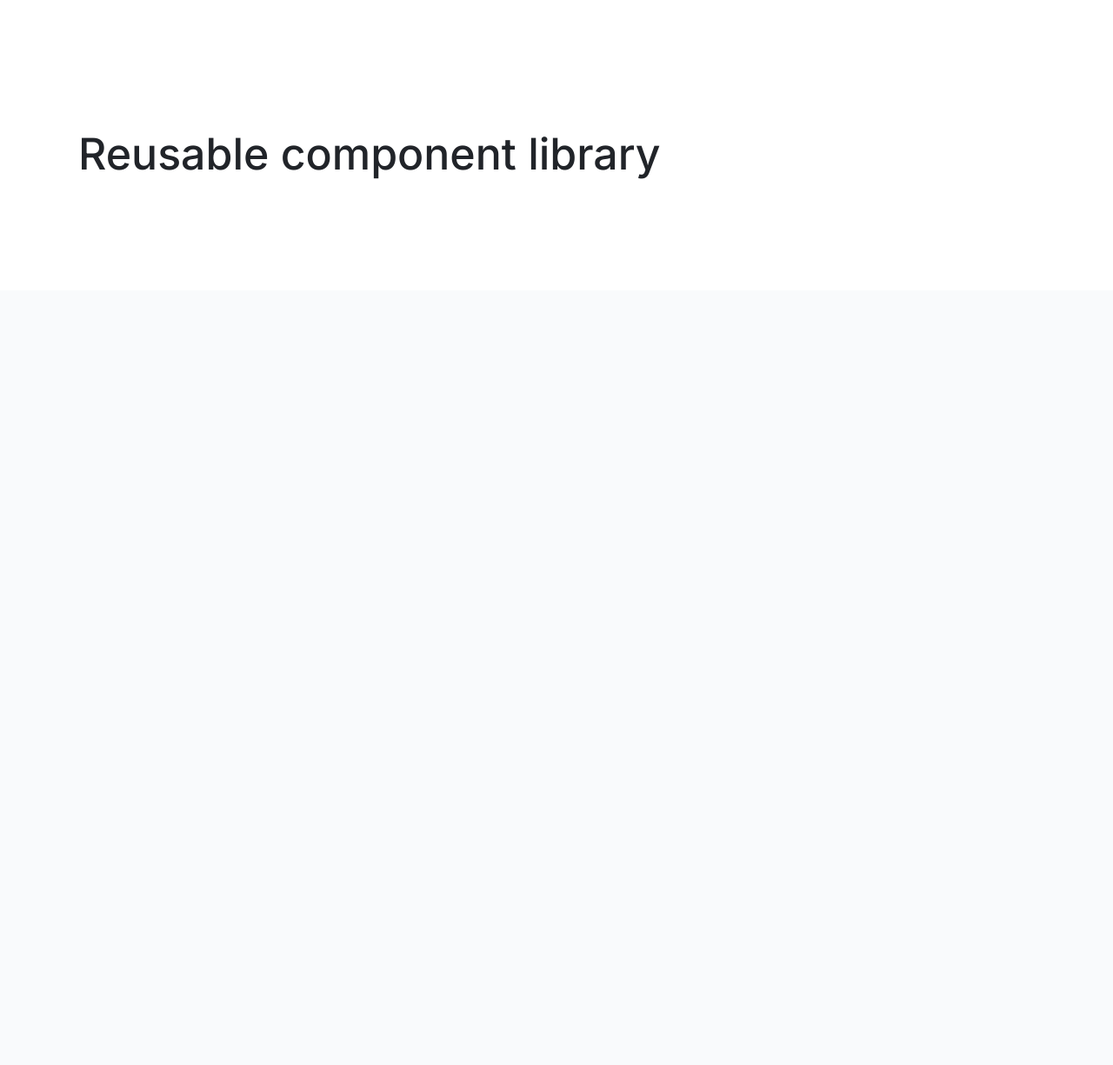
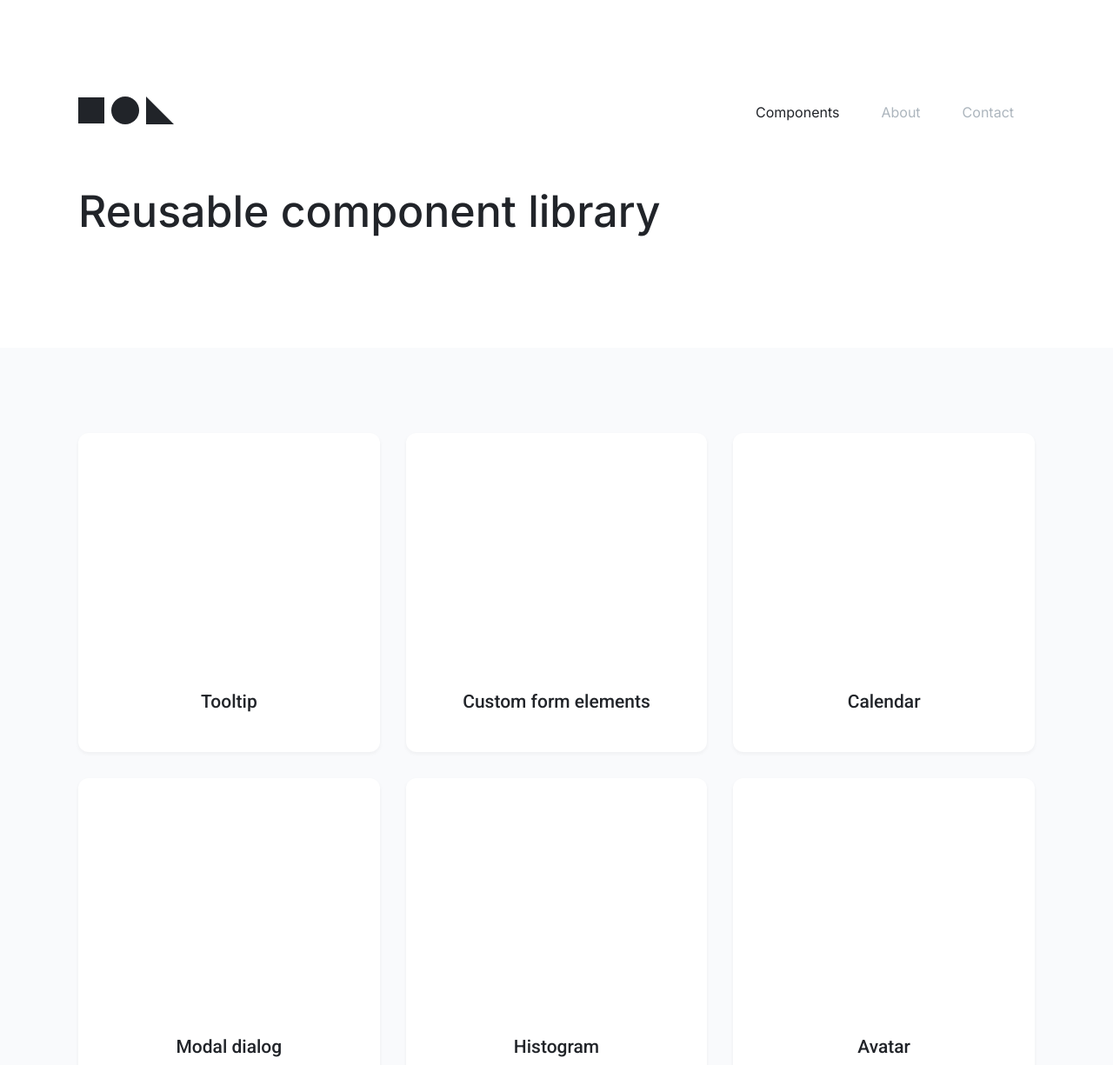
Before and after one commit to js-tasks-ru/htmlcss-20210409_anosov-te, a website: page index.html in a window 1280 px wide. Shown: the top 1225 px of the page at 87% size. Drawn offline with Linux system fonts and the light colour scheme.

Commit message:
Finished card layout

```diff
--- a/components/cards/cards.css
+++ /dev/null
@@ -1,5 +0,0 @@
-.cards {
-    height: 1036px;
-    background-color: var(--grey-5);
-    margin: auto;
-}
--- a/components/header/header.css
+++ b/components/header/header.css
@@ -11,3 +11,12 @@
 
     color: var(--primary-text-color);
 }
+
+.header__container {
+    display: flex;
+    justify-content: space-between;
+}
+
+.header__logo {
+    display: inline-block;
+}
--- /dev/null
+++ b/components/nav/nav.css
@@ -0,0 +1,23 @@
+.nav {
+    display: flex;
+    align-items: center;
+}
+
+.nav__item {
+    margin: 0 24px;
+    color: var(--grey-3);
+
+    font-family: Inter, sans-serif;
+    font-style: normal;
+    font-weight: normal;
+    font-size: 16px;
+    line-height: 24px;
+}
+
+.nav__item_selected {
+    color: var(--black);
+}
+
+.nav a {
+    text-decoration: none;
+}
--- /dev/null
+++ b/components/preview-flex/preview-flex.css
@@ -0,0 +1,44 @@
+.preview-flex {
+    padding: 68px 0 92px;
+    background: var(--grey-5);
+}
+
+.preview-flex__container {
+    display: flex;
+    margin: 0 -15px;
+}
+
+.preview-flex__card {
+    height: 367px;
+    flex-basis: 350px;
+    margin: 15px;
+    background: var(--white);
+    box-shadow: 0 2px 4px rgba(33, 36, 41, 0.05);
+    border-radius: 12px;
+}
+
+.preview-flex__card__body {
+    /* temporary */
+    height: 75%;
+
+    display: flex;
+    align-items: center;
+    justify-content: center;
+}
+
+.preview-flex__card__footer {
+    display: flex;
+    flex-direction: column-reverse;
+    align-items: center;
+}
+
+.preview-flex__card__title {
+    margin-bottom: 5px;
+    font-family: Roboto, sans-serif;
+    font-style: normal;
+    font-weight: 500;
+    font-size: 21px;
+    line-height: 25px;
+    text-align: center;
+    color: var(--black);
+}
--- a/index.html
+++ b/index.html
@@ -6,18 +6,76 @@
         <link rel="stylesheet" href="./assets/css/main.css">
         <link rel="stylesheet" href="./components/header/header.css">
         <link rel="stylesheet" href="./components/footer/footer.css">
-        <link rel="stylesheet" href="components/cards/cards.css">
         <link rel="stylesheet" href="./components/page/page.css">
+        <link rel="stylesheet" href="./components/nav/nav.css">
+        <link rel="stylesheet" href="./components/preview-flex/preview-flex.css">
         <title>Reusable component library</title>
     </head>
     <body class="page">
         <header class="header">
+            <div class="page__box header__container">
+                <a href="#" class="header__logo">
+                    <svg width="110" height="32" viewBox="0 0 110 32" fill="none" xmlns="http://www.w3.org/2000/svg">
+                        <rect y="1" width="30" height="30" fill="#212429"/>
+                        <rect x="38" width="32" height="32" rx="16" fill="#212429"/>
+                        <path d="M78 0L110 32H78V0Z" fill="#212429"/>
+                    </svg>
+                </a>
+                <nav class="nav">
+                    <a class="nav__item nav__item_selected" href="#">Components</a>
+                    <a class="nav__item" href="#">About</a>
+                    <a class="nav__item" href="#">Contact</a>
+                </nav>
+            </div>
             <div class="page__box">
                 <h1 class="header__title">Reusable component library</h1>
             </div>
         </header>
-        <main class="content">
-            <div class="cards"></div>
+        <main>
+            <div class="preview-flex">
+                <div class="page__box">
+                    <div class="preview-flex__container">
+                        <div class="preview-flex__card">
+                            <div class="preview-flex__card__body"></div>
+                            <div class="preview-flex__card__footer">
+                                <p class="preview-flex__card__title">Tooltip</p>
+                            </div>
+                        </div>
+                        <div class="preview-flex__card">
+                            <div class="preview-flex__card__body"></div>
+                            <div class="preview-flex__card__footer">
+                                <p class="preview-flex__card__title">Custom form elements</p>
+                            </div>
+                        </div>
+                        <div class="preview-flex__card">
+                            <div class="preview-flex__card__body"></div>
+                            <div class="preview-flex__card__footer">
+                                <p class="preview-flex__card__title">Calendar</p>
+                            </div>
+                        </div>
+                    </div>
+                    <div class="preview-flex__container">
+                        <div class="preview-flex__card">
+                            <div class="preview-flex__card__body"></div>
+                            <div class="preview-flex__card__footer">
+                                <p class="preview-flex__card__title">Modal dialog</p>
+                            </div>
+                        </div>
+                        <div class="preview-flex__card">
+                            <div class="preview-flex__card__body"></div>
+                            <div class="preview-flex__card__footer">
+                                <p class="preview-flex__card__title">Histogram</p>
+                            </div>
+                        </div>
+                        <div class="preview-flex__card">
+                            <div class="preview-flex__card__body"></div>
+                            <div class="preview-flex__card__footer">
+                                <p class="preview-flex__card__title">Avatar</p>
+                            </div>
+                        </div>
+                    </div>
+                </div>
+            </div>
         </main>
         <footer class="footer">
             <div class="page__box">
```
